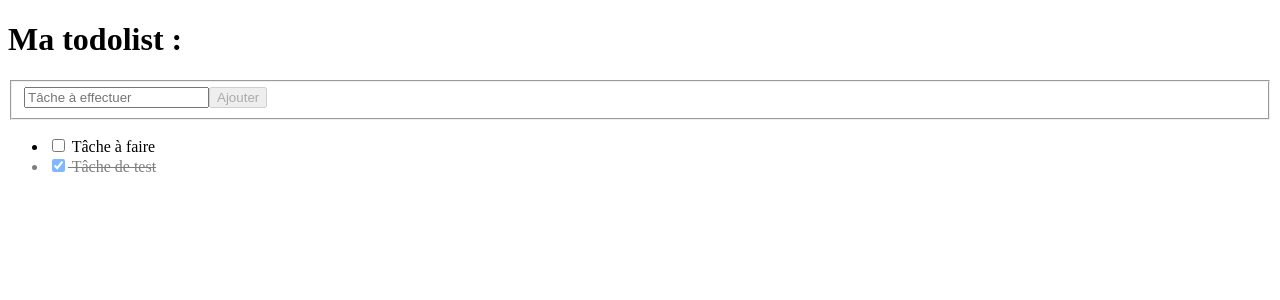
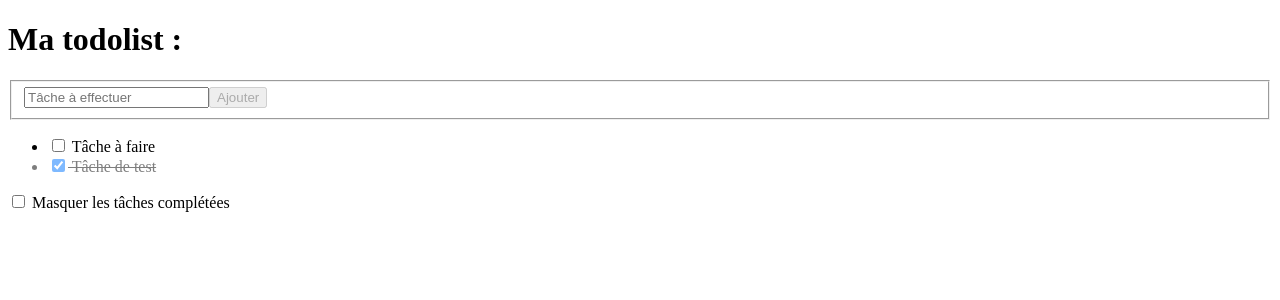
Before and after one commit to eljefe213/Grafikart_VUEJS, a Vue app: page / in a window 1280 px wide. Shown: the top 300 px of the page. Built offline with nearby package versions, Linux system fonts and the light colour scheme.

Commit message:
Filter and sorted my todos

```diff
--- a/src/App.vue
+++ b/src/App.vue
@@ -16,6 +16,10 @@
         {{ todo.title }}
       </li>
     </ul>
+    <label>
+      <input type="checkbox" v-model="hideCompleted">
+      Masquer les tâches complétées
+    </label>
   </div>
 </template>
 
@@ -23,6 +27,7 @@
 import {ref} from "vue";
 
 const newTodo = ref('')
+const hideCompleted = ref(false)
 const todos = ref([{
   title: 'Tâche de test',
   completed: true,
@@ -41,7 +46,11 @@ const addTodo = () => {
   newTodo.value = ''
 }
 const sortedTodos = () => {
-  return todos.value.toSorted((a, b) => a.completed > b.completed ? 1 : -1)
+   const sortedTodos = todos.value.toSorted((a, b) => a.completed > b.completed ? 1 : -1)
+  if ( hideCompleted.value === true) {
+    return sortedTodos.filter(t => t.completed === false)
+  }
+  return sortedTodos
 }
 </script>
 
```
